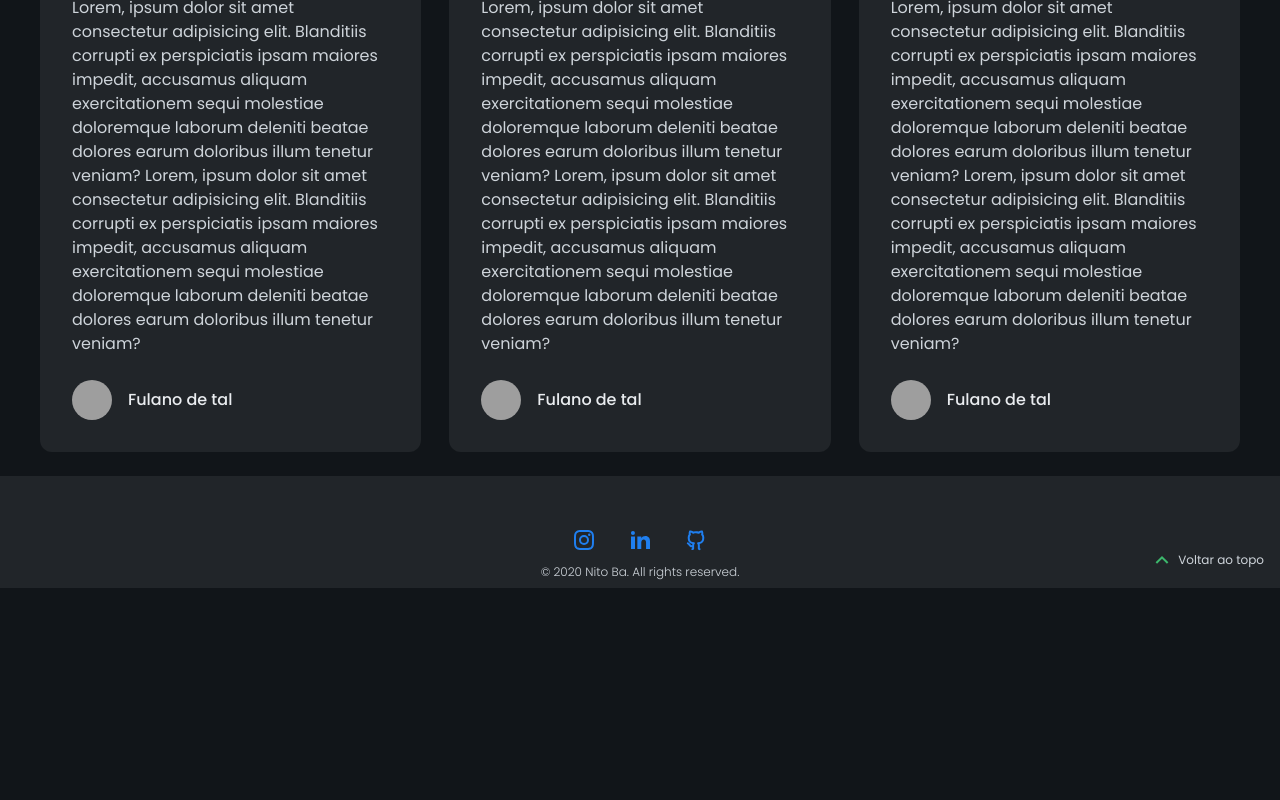
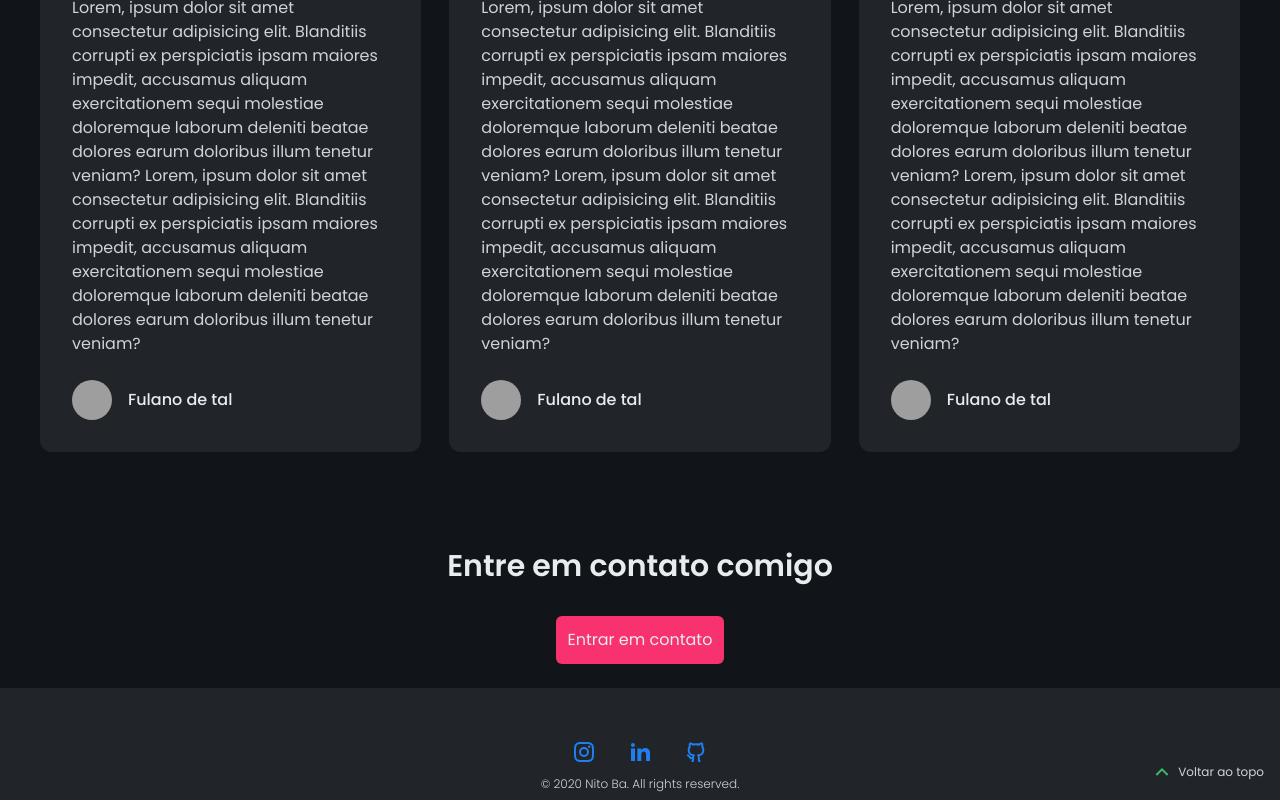
Before and after one commit to nitoba/profile-website, a Next.js app: page / in a window 1280 px wide. Shown: the part 1482-2282 px from the top of the page. Before the commit the page ends 2070 px from the top, so only its background shows below. Built offline with nearby package versions, Linux system fonts and the light colour scheme; grey boxes are pictures that could not be loaded.

Commit message:
add contact me

```diff
--- /dev/null
+++ b/pages/components/contact-me.tsx
@@ -0,0 +1,10 @@
+export function ContactMe() {
+    return (
+        <section className="mt-24 flex flex-col items-center justify-center">
+            <h2 className="flex text-text-title text-3xl items-center justify-center">Entre em contato comigo</h2>
+            <a href="mailto:brukum2@gmail.com">
+                <button className="hover:brightness-75 transition-all duration-300 mt-8 p-3 bg-red rounded-md flex items-center justify-center text-text-title">Entrar em contato</button>
+            </a>
+        </section>
+    )
+}
--- a/pages/index.tsx
+++ b/pages/index.tsx
@@ -2,6 +2,7 @@
 import type { NextPage } from 'next'
 import styles from '../styles/home.module.css'
 import { AboutMe } from './components/about-me'
+import { ContactMe } from './components/contact-me'
 import { Footer } from './components/footer'
 import { Header } from './components/header'
 import { TechsUsed } from './components/techs-used'
@@ -14,6 +15,7 @@ const Home: NextPage = () => {
       <AboutMe />
       <TechsUsed />
       <Testimonies />
+      <ContactMe />
     </div>
     <Footer />
     </>
```
